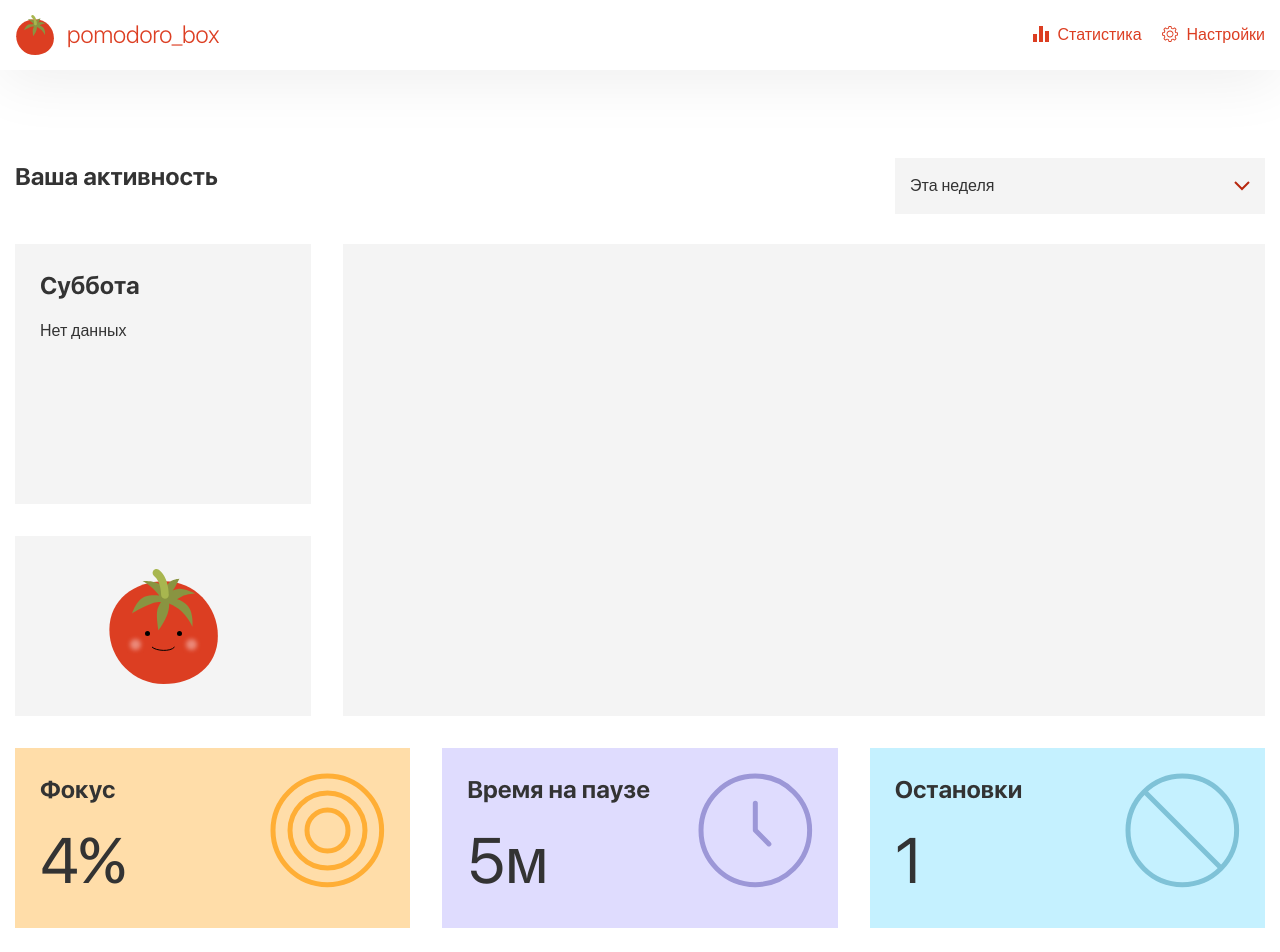
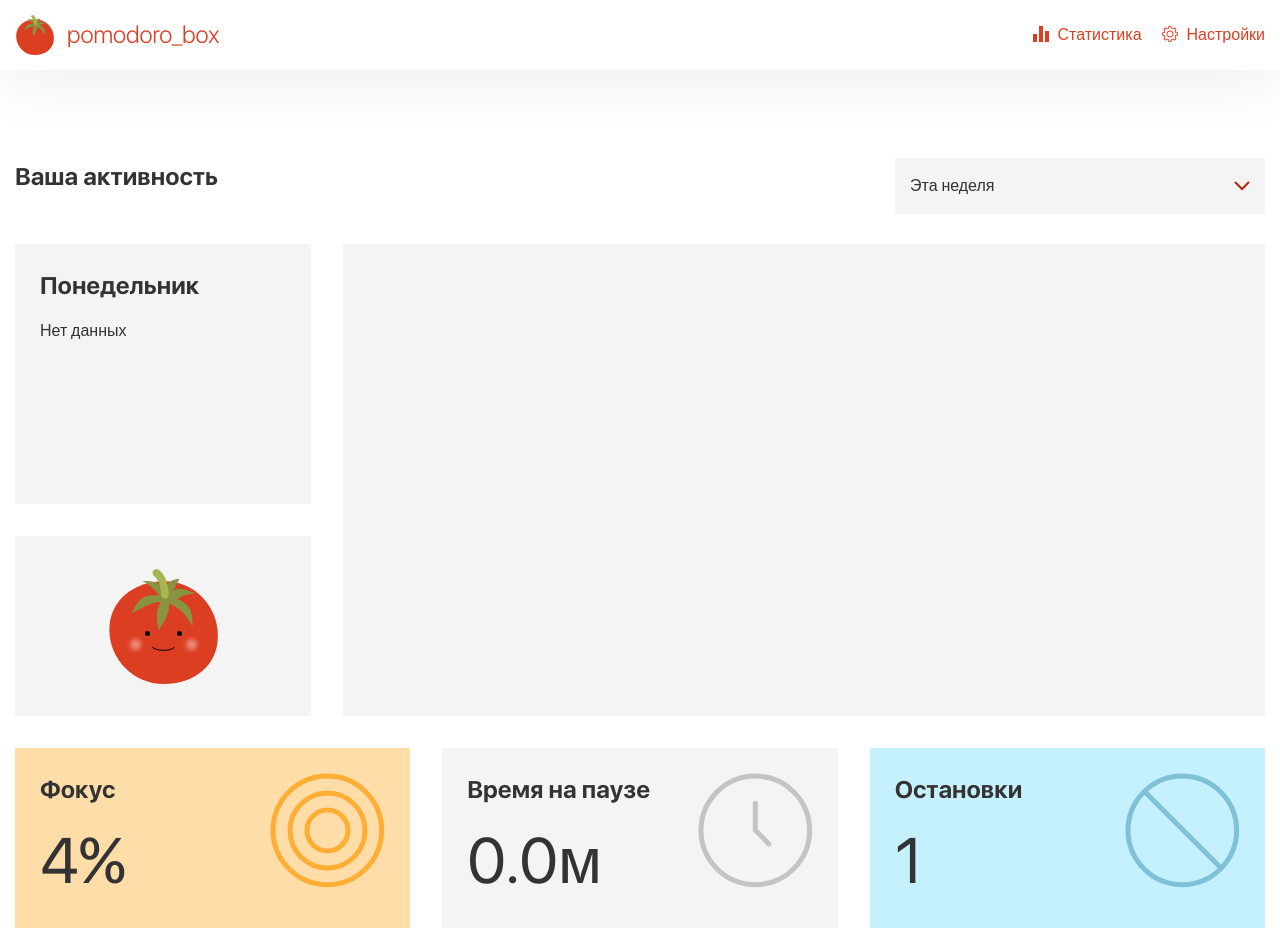
Before and after one commit to hel-sidoruk/pomodoro-react, a React (Vite) app: page /statistics in a window 1280 px wide. Shown: the top 952 px of the page. Built offline with nearby package versions, Linux system fonts and the light colour scheme.

Commit message:
feat: add work time and pause time statistics

```diff
--- a/src/components/Home/Pomodoro.tsx
+++ b/src/components/Home/Pomodoro.tsx
@@ -1,4 +1,5 @@
-import React from 'react';
+import React, { useState } from 'react';
+import useActions from '../../hooks/useActions';
 import { useTimer } from '../../hooks/useTimer';
 import useTypedSelector from '../../hooks/useTypedSelector';
 import { formatTime } from '../../utils/formatTime';
@@ -11,7 +12,23 @@ export const Pomodoro = () => {
     (state) => state.pomodoro
   );
 
-  const handleTimer = () => (isStarted ? pause() : start());
+  const { addPauseTime } = useActions();
+
+  const [pauseTime, setPauseTime] = useState<number | null>(null);
+
+  const handleTimer = () => {
+    if (!isStarted && !isInProcess) {
+      start();
+      return;
+    }
+    if (isStarted) {
+      pause();
+      setPauseTime(Date.now());
+    } else {
+      start();
+      if (pauseTime) addPauseTime(Math.floor((Date.now() - pauseTime) / 1000));
+    }
+  };
   const currentTask = tasks.length ? tasks[pomodoros - 1] : null;
 
   const isAllDone = tasks.length && tasks.filter((el) => el.done).length === tasks.length;
--- a/src/components/Home/TasksList.tsx
+++ b/src/components/Home/TasksList.tsx
@@ -7,8 +7,10 @@ export const TasksList = () => {
   const { tasks } = useTypedSelector((state) => state.tasks);
   const { taskTime } = useTypedSelector((state) => state.settings);
 
+  const todoTasks = tasks.filter((el) => !el.done);
+
   const handler = (option: string | null) => setOpened(option);
-  const total = tasks.filter((el) => !el.done).reduce((a, b) => a + b.count, 0) * taskTime;
+  const total = todoTasks.reduce((a, b) => a + b.count, 0) * taskTime;
   const hours = Math.floor(total / 60);
   const minutes = total - hours * 60;
 
@@ -20,14 +22,12 @@ export const TasksList = () => {
 
   return (
     <div className="tasks">
-      {tasks.length ? (
+      {todoTasks.length ? (
         <>
           <ul className="tasks__list">
-            {tasks
-              .filter((el) => !el.done)
-              .map((task) => (
-                <TaskItem key={task.id} task={task} handler={handler} opened={opened} />
-              ))}
+            {todoTasks.map((task) => (
+              <TaskItem key={task.id} task={task} handler={handler} opened={opened} />
+            ))}
           </ul>
           <div className="tasks__time">
             {hours ? `${hours} ч ` : ''}
--- a/src/hooks/useTimer.ts
+++ b/src/hooks/useTimer.ts
@@ -16,7 +16,8 @@ export function useTimer() {
   const taskAudio = new Audio('/alert.wav');
   const breakAudio = new Audio('/break.mp3');
 
-  const { switchTaskTime, switchProcess, addPomodoro, addBreak, markAsDone } = useActions();
+  const { switchTaskTime, switchProcess, addPomodoro, addBreak, markAsDone, addWorkTime } =
+    useActions();
 
   const start = () => {
     setIsStarted(true);
@@ -50,8 +51,10 @@ export function useTimer() {
   const finish = () => {
     if (isTaskTime) {
       markAsDone(tasks[pomodoros - 1].id);
+      addWorkTime(taskTime);
     }
     if (pomodoros === tasks.length) {
+      taskAudio.play();
       pause();
       switchProcess(false);
     } else {
--- a/src/pages/Statistics.tsx
+++ b/src/pages/Statistics.tsx
@@ -2,17 +2,16 @@ import React from 'react';
 import { AlarmIcon, FocusIcon, StopIcon, TomatoIcon, TomatoIconSmile } from '../components/Icons';
 import { StatsDropdown } from '../components/Statistics';
 import useTypedSelector from '../hooks/useTypedSelector';
+import { getDay } from '../utils/getDay';
 import { getMinutesWord, getPomodoroWord } from '../utils/getWord';
 
 export const Statistics = () => {
   const focus = 4;
-  const pauseTime = 5;
   const stops = 1;
 
   const { tasks } = useTypedSelector((state) => state.tasks);
-  const { taskTime } = useTypedSelector((state) => state.settings);
+  const { workTime, pauseTime } = useTypedSelector((state) => state.stats);
   const doneTasks = tasks.filter((el) => el.done).length || null;
-  const workTime = doneTasks ? doneTasks * taskTime : null;
 
   return (
     <div className="stats">
@@ -24,7 +23,7 @@ export const Statistics = () => {
         <div className="stats__body">
           <div className="stats__top">
             <div className="stats__block day">
-              <h3 className="title">Суббота</h3>
+              <h3 className="title">{getDay()}</h3>
               {doneTasks && workTime ? (
                 `Вы работали над задачами в течении ${workTime} ${getMinutesWord(workTime)}`
               ) : (
@@ -67,7 +66,7 @@ export const Statistics = () => {
             >
               <div>
                 <h3 className="title">Время на паузе</h3>
-                <p className="info__stats">{pauseTime}м</p>
+                <p className="info__stats">{(pauseTime / 60).toFixed(1)}м</p>
               </div>
               <AlarmIcon fill={pauseTime ? '#9C97D7' : ''} />
             </div>
--- a/src/store/ActionCreators/index.ts
+++ b/src/store/ActionCreators/index.ts
@@ -1,9 +1,11 @@
 import * as TasksActionCreators from './tasks';
 import * as PomodoroActionCreators from './pomodoro';
 import * as SettingsActionCreators from './settings';
+import * as StatsActionCreators from './stats';
 
 export default {
   ...TasksActionCreators,
   ...PomodoroActionCreators,
   ...SettingsActionCreators,
+  ...StatsActionCreators,
 };
--- /dev/null
+++ b/src/store/ActionCreators/stats.ts
@@ -0,0 +1,17 @@
+import { Dispatch } from 'redux';
+import { ThunkActionType } from '../../types';
+import { StatsAction, StatsActionTypes } from '../../types/stats';
+
+export function addWorkTime(minutes: number): ThunkActionType {
+  return (dispatch: Dispatch<StatsAction>, getState) => {
+    const { workTime } = getState().stats;
+    dispatch({ type: StatsActionTypes.ADD_WORK_TIME, workTime: workTime + minutes });
+  };
+}
+
+export function addPauseTime(seconds: number): ThunkActionType {
+  return (dispatch: Dispatch<StatsAction>, getState) => {
+    const { pauseTime } = getState().stats;
+    dispatch({ type: StatsActionTypes.ADD_PAUSE_TIME, pauseTime: pauseTime + seconds });
+  };
+}
--- a/src/store/reducers/index.ts
+++ b/src/store/reducers/index.ts
@@ -1,12 +1,14 @@
 import { combineReducers } from 'redux';
 import { pomodoroReducer } from './pomodoroReducer';
 import { settingsReducer } from './settingsReducer';
+import { statsReducer } from './statsReducer';
 import { tasksReducer } from './tasksReducer';
 
 export const rootReducer = combineReducers({
   tasks: tasksReducer,
   pomodoro: pomodoroReducer,
   settings: settingsReducer,
+  stats: statsReducer,
 });
 
 export type RootState = ReturnType<typeof rootReducer>;
--- /dev/null
+++ b/src/store/reducers/statsReducer.ts
@@ -0,0 +1,17 @@
+import { StatsAction, StatsActionTypes, StatsState } from '../../types/stats';
+
+const initialState: StatsState = {
+  workTime: 0,
+  pauseTime: 0,
+};
+
+export const statsReducer = (state = initialState, action: StatsAction) => {
+  switch (action.type) {
+    case StatsActionTypes.ADD_WORK_TIME:
+      return { ...state, workTime: action.workTime };
+    case StatsActionTypes.ADD_PAUSE_TIME:
+      return { ...state, pauseTime: action.pauseTime };
+    default:
+      return state;
+  }
+};
--- /dev/null
+++ b/src/types/stats.ts
@@ -0,0 +1,21 @@
+export interface StatsState {
+  workTime: number;
+  pauseTime: number;
+}
+
+export enum StatsActionTypes {
+  ADD_WORK_TIME = 'ADD_WORK_TIME',
+  ADD_PAUSE_TIME = 'ADD_PAUSE_TIME',
+}
+
+interface AddWorkTime {
+  type: StatsActionTypes.ADD_WORK_TIME;
+  workTime: number;
+}
+
+interface AddPauseTime {
+  type: StatsActionTypes.ADD_PAUSE_TIME;
+  pauseTime: number;
+}
+
+export type StatsAction = AddWorkTime | AddPauseTime;
--- /dev/null
+++ b/src/utils/getDay.ts
@@ -0,0 +1,5 @@
+export function getDay() {
+  const days = ['Воскресенье', 'Понедельник', 'Вторник', 'Среда', 'Четверг', 'Пятница', 'Суббота'];
+
+  return days[new Date().getDay()];
+}
```
